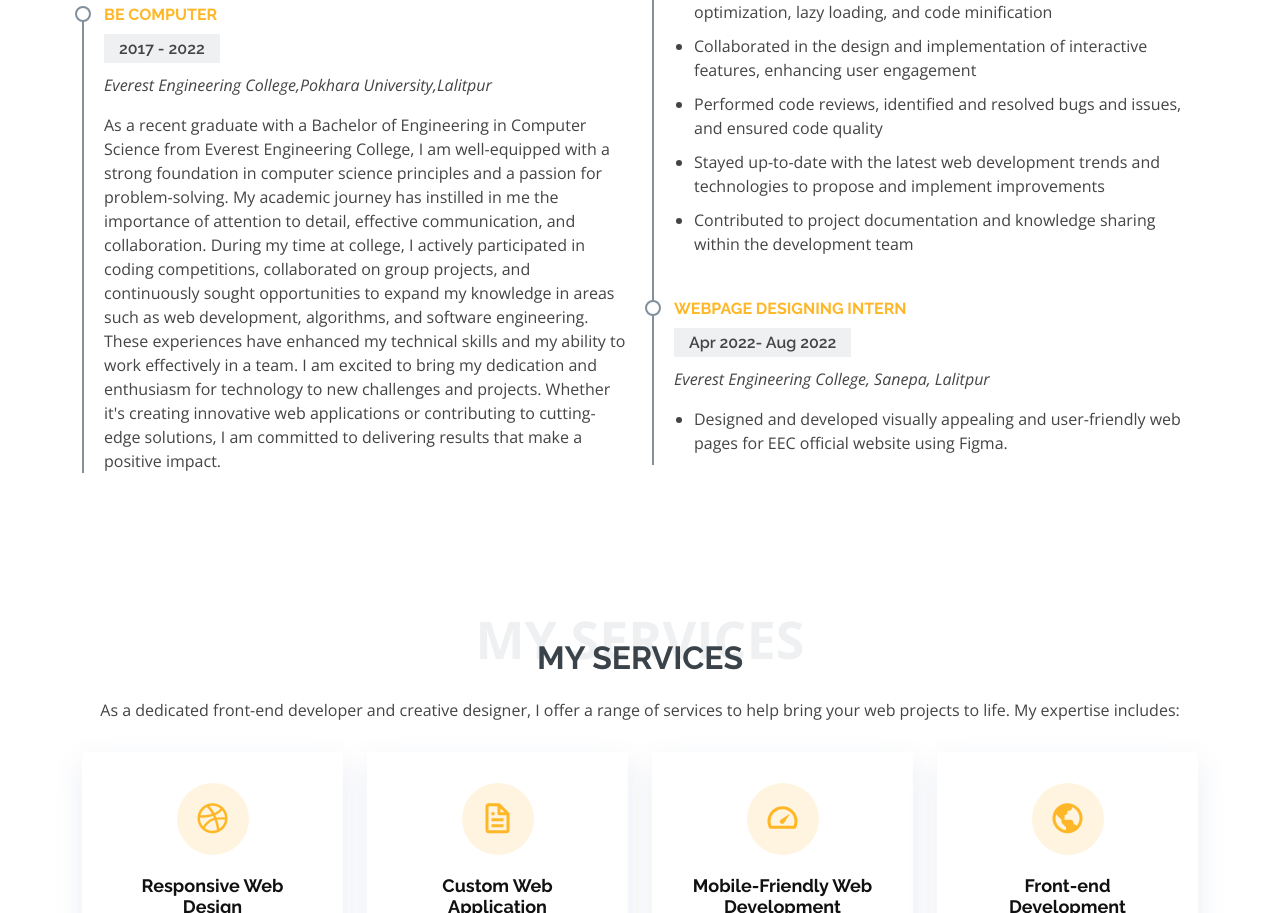
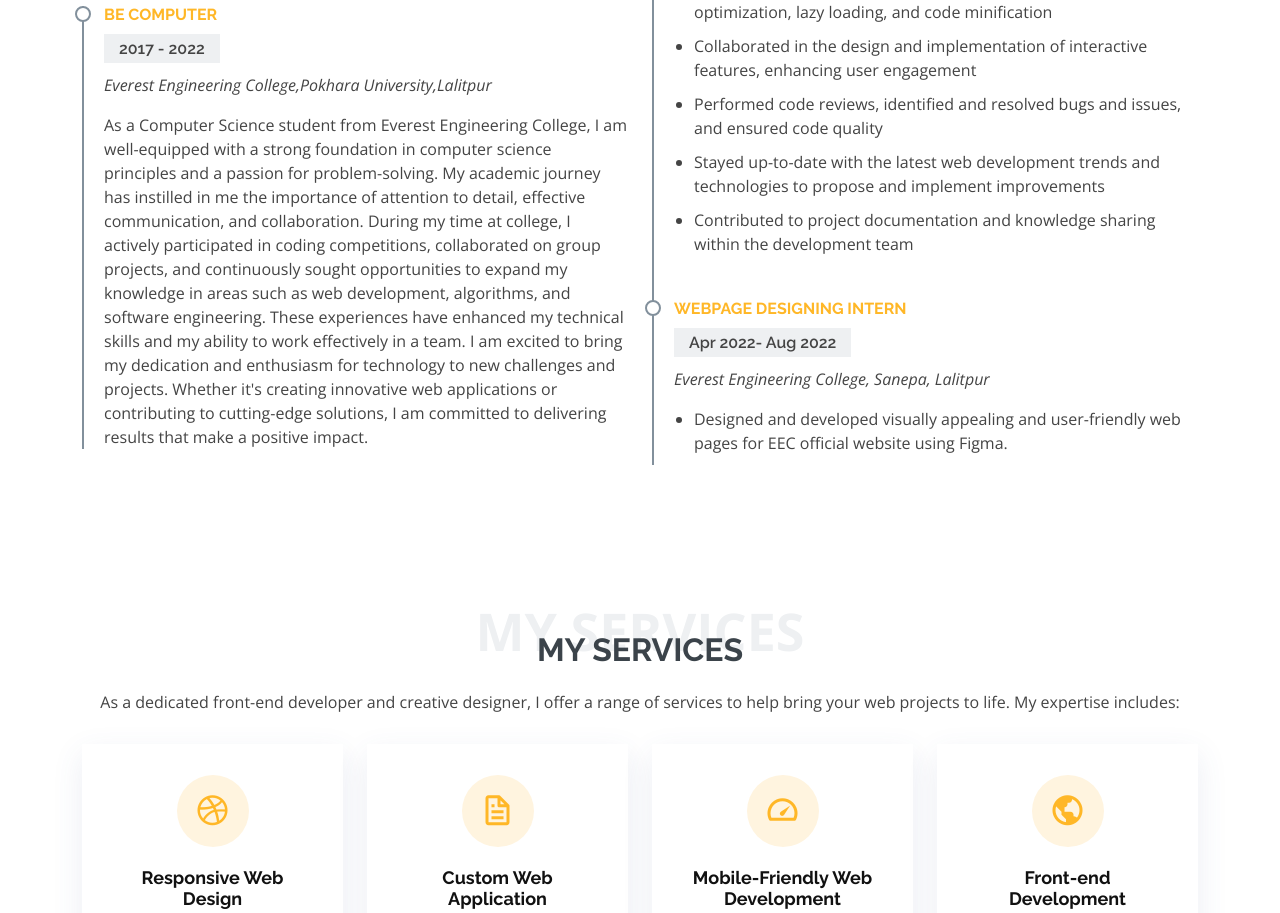
Before and after one commit to Gsmahato/GS, a plain HTML site: page index.html in a window 1280 px wide. Shown: the part 2670-3583 px from the top of the page. Drawn offline with nearby package versions, Linux system fonts and the light colour scheme.

Commit message:
first commit

```diff
--- a/index.html
+++ b/index.html
@@ -214,7 +214,7 @@
               <h5>2017 - 2022</h5>
               <p><em>Everest Engineering College,Pokhara University,Lalitpur </em></p>
               <p>
-                As a recent graduate with a Bachelor of Engineering in Computer Science from Everest Engineering College, I am well-equipped with a strong foundation in computer science principles and a passion for problem-solving. My academic journey has instilled in me the importance of attention to detail, effective communication, and collaboration.
+                As a Computer Science student from Everest Engineering College, I am well-equipped with a strong foundation in computer science principles and a passion for problem-solving. My academic journey has instilled in me the importance of attention to detail, effective communication, and collaboration.
 
                 During my time at college, I actively participated in coding competitions, collaborated on group projects, and continuously sought opportunities to expand my knowledge in areas such as web development, algorithms, and software engineering. These experiences have enhanced my technical skills and my ability to work effectively in a team.
 
```
